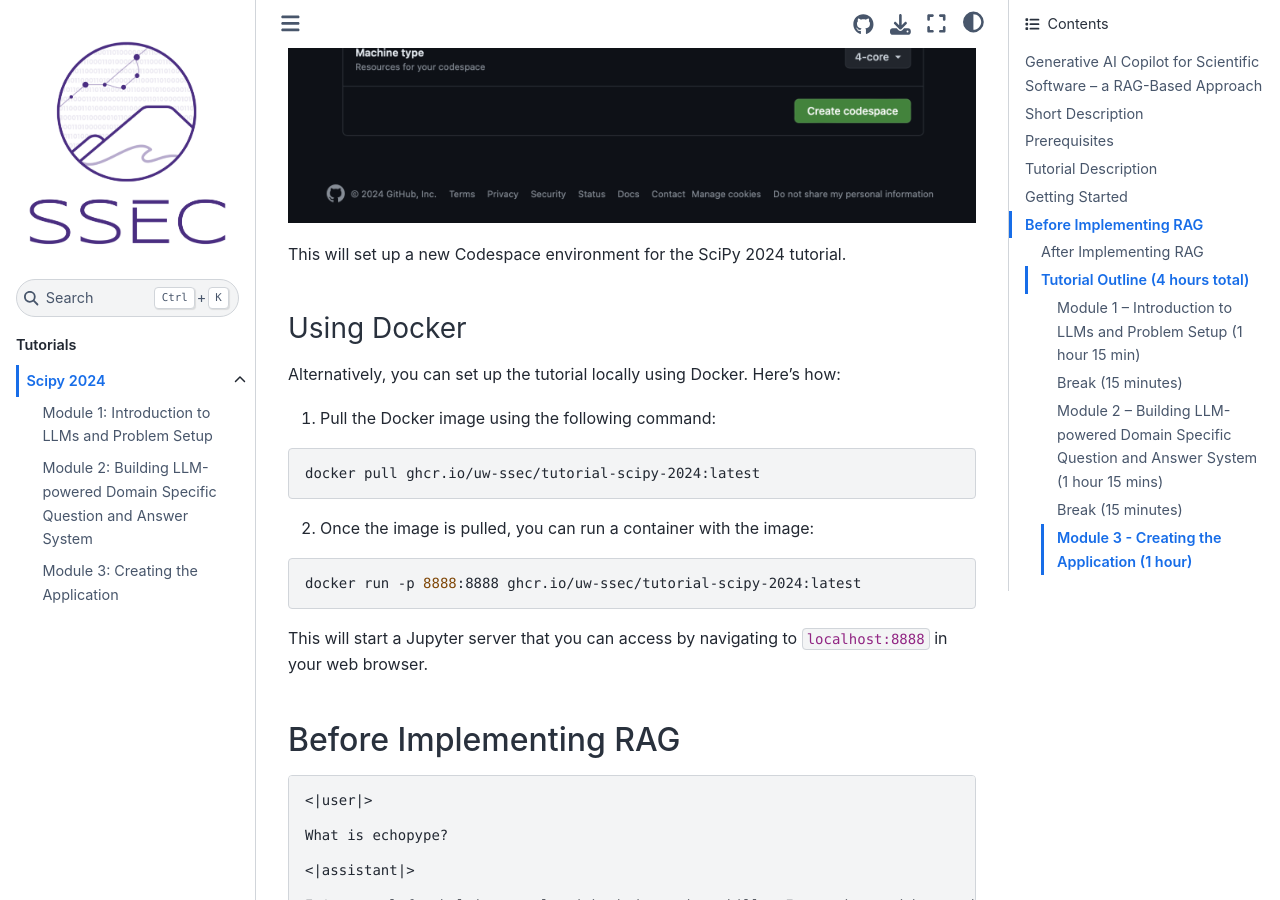
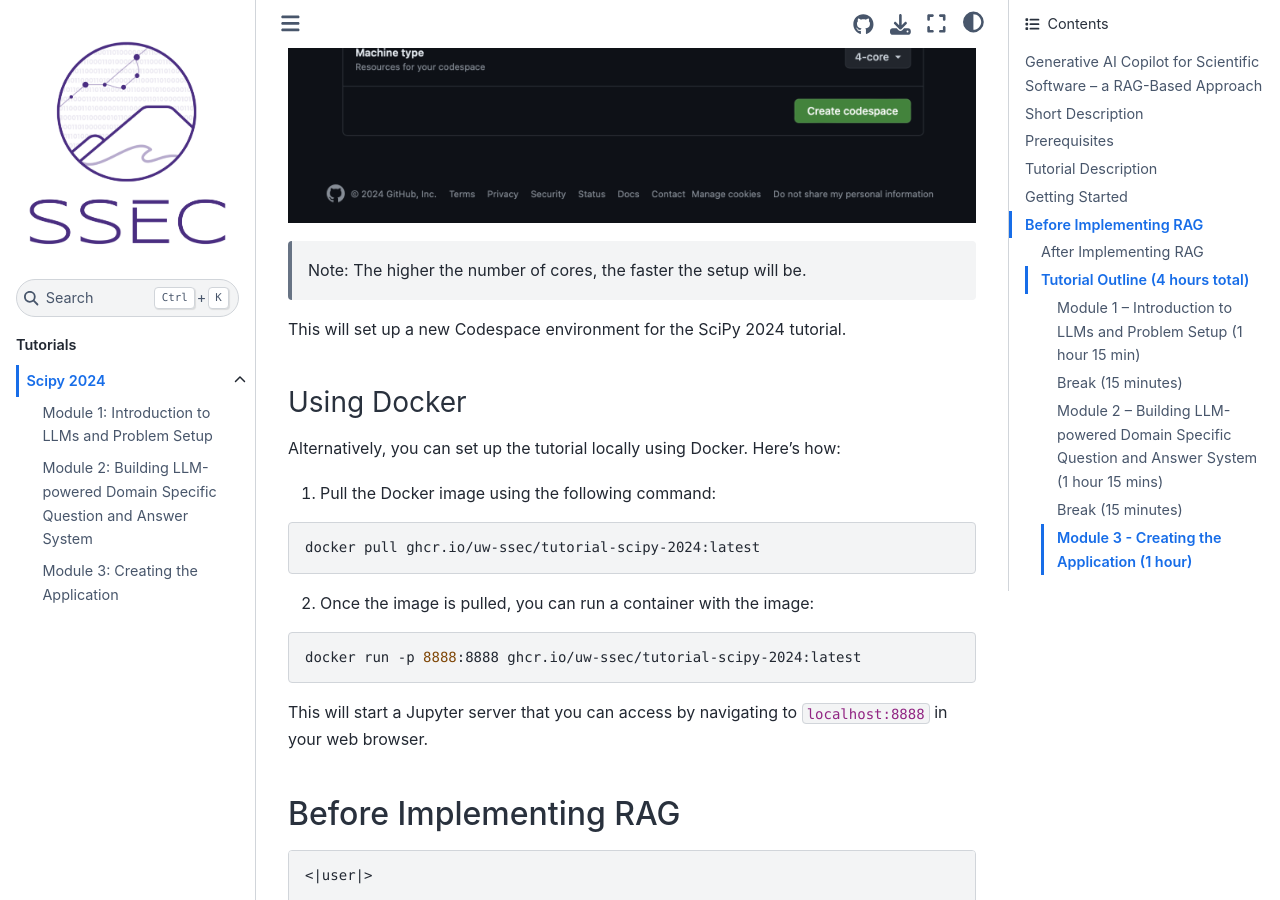
Before and after one commit to uw-ssec/tutorials, a Jupyter Book: the page built from SciPy2024/README.md, in a window 1280 px wide and 900 px high, scrolled down 2904 px. Built offline with Jupyter Book 1.0.4 settings and Sphinx 7.4.7 and the Sphinx Book theme 1.1.4, drawn with Linux system fonts in a browser that asks for light colours.

Commit message:
docs: Add note about the machine type settings

```diff
--- a/SciPy2024/README.md
+++ b/SciPy2024/README.md
@@ -60,6 +60,8 @@ GitHub Codespaces allows you to develop in the cloud instead of locally. Here's
 5. On the "Create codespaces for **uw-ssec/tutorials**" screen, choose the Branch (main), Dev container configuration (SciPy2024), Machine type (4-core), and click "Create codespace".
 
 ![Select dev container configuration](../images/select_dev_container.png)
+
+> Note: The higher the number of cores, the faster the setup will be.
 
 This will set up a new Codespace environment for the SciPy 2024 tutorial.
 
```
